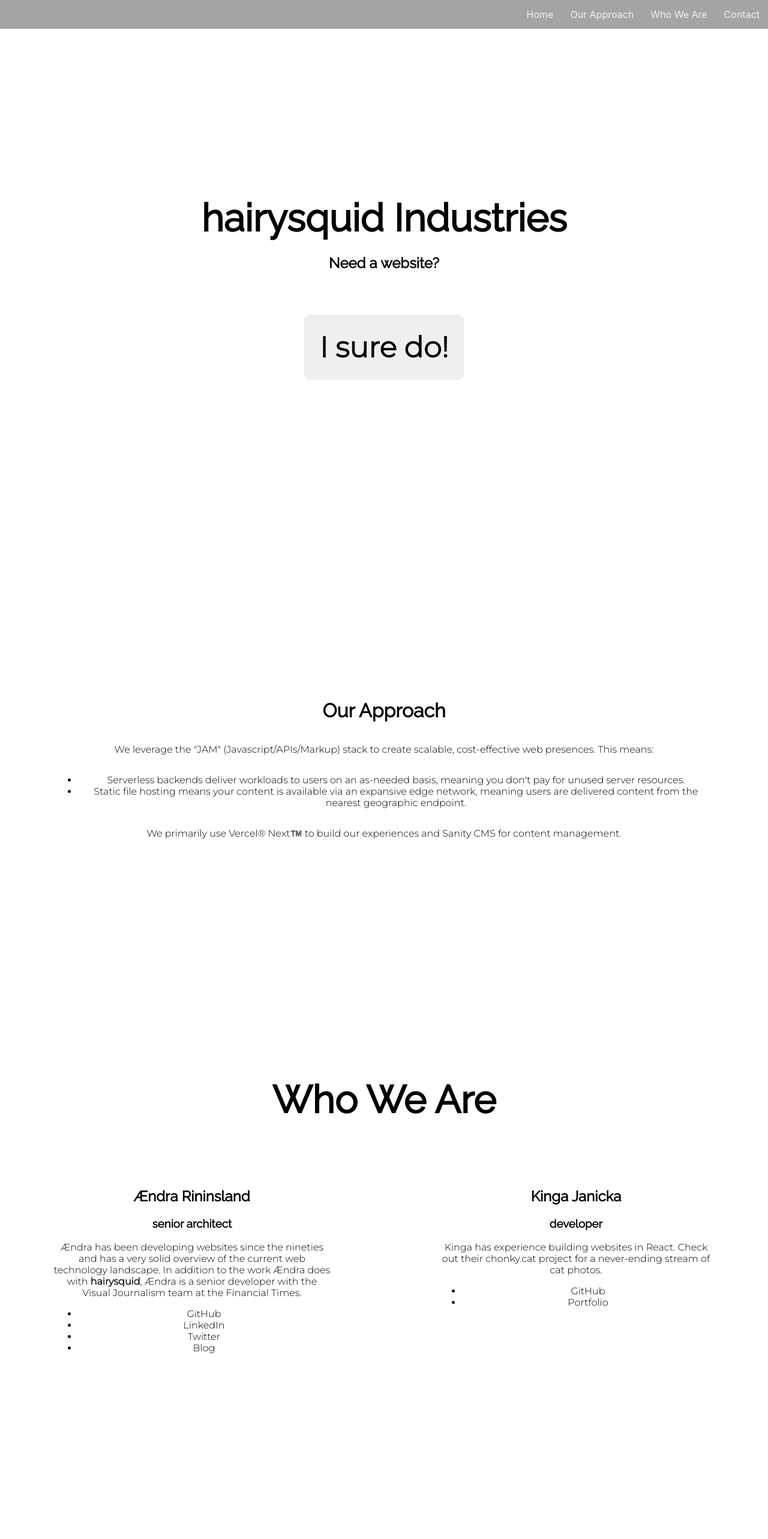
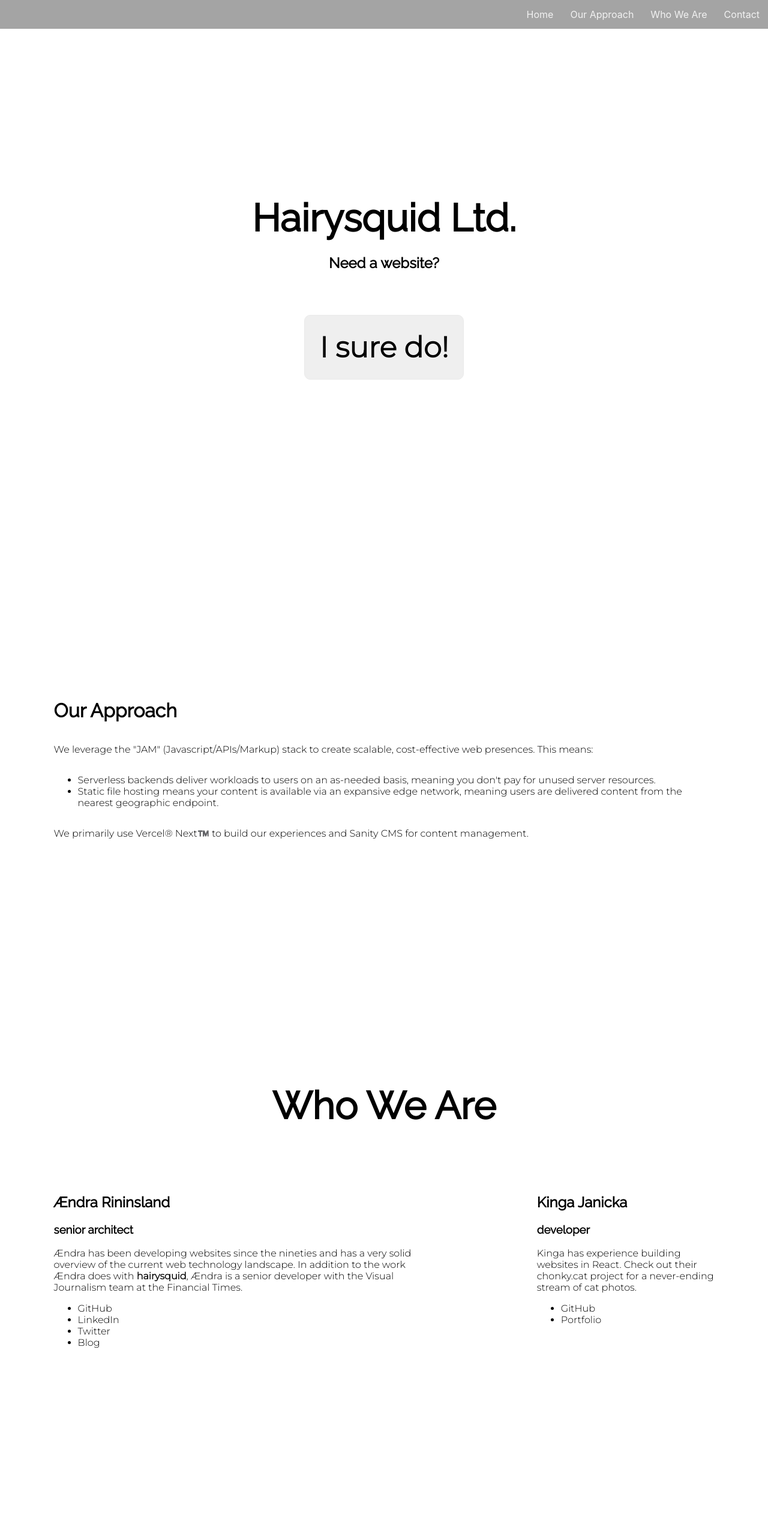
Before and after one commit to hairysquid/hairysquid, a Next.js app: page / in a window 1280 px wide. Shown: the top 2566 px of the page at 60% size. Built offline with nearby package versions, Linux system fonts and the light colour scheme.

Commit message:
Styling changes
Moved bullet points to the left, centered the Contact bit

```diff
--- a/pages/index.js
+++ b/pages/index.js
@@ -37,7 +37,7 @@ export default function Home() {
 
         <main className={styles.main}>
           <div ref={homeRef} className={styles.screen}>
-            <h1 className={styles.title}>hairysquid Industries</h1>
+            <h1 className={styles.title}>Hairysquid Ltd.</h1>
 
             <h2 className={styles.description}>Need a website?</h2>
             <div className={styles.cardHolder}>
@@ -73,7 +73,7 @@ export default function Home() {
           </div>
 
           <div ref={contactRef} className={styles.screen}>
-            <div>
+            <div className={styles.contact}>
               <Markdown source={contact} />
               <ContactForm />
             </div>
@@ -81,8 +81,8 @@ export default function Home() {
         </main>
 
         <footer className={styles.footer}>
-          &copy; copyright {new Date().getFullYear()} hairysquid industries. all
-          rights reserved.
+          &copy; copyright {new Date().getFullYear()} Hairysquid Ltd. all rights
+          reserved.
         </footer>
       </div>
     </>
--- a/styles/Home.module.css
+++ b/styles/Home.module.css
@@ -14,6 +14,7 @@
   flex-direction: column;
   justify-content: center;
   align-items: center;
+  align-content: center;
   font-family: "Montserrat", sans-serif;
 }
 
@@ -121,10 +122,11 @@
   height: 100vh;
   width: 100vw;
   display: flex;
-  text-align: center;
+  /* text-align: center; */
   align-content: center;
   justify-content: center;
   flex-direction: column;
+  align-items: center;
 }
 .cardHolder {
   display: flex;
@@ -136,7 +138,7 @@
   flex-direction: row;
 }
 .team div {
-  flex: 1;
+  /* flex: 1; */
   padding: 7vw;
 }
 
@@ -152,3 +154,10 @@
     flex-direction: column;
   }
 }
+.ul {
+  padding: 1em;
+}
+.contact {
+  width: 50vw;
+  padding: 7vw;
+}
```
